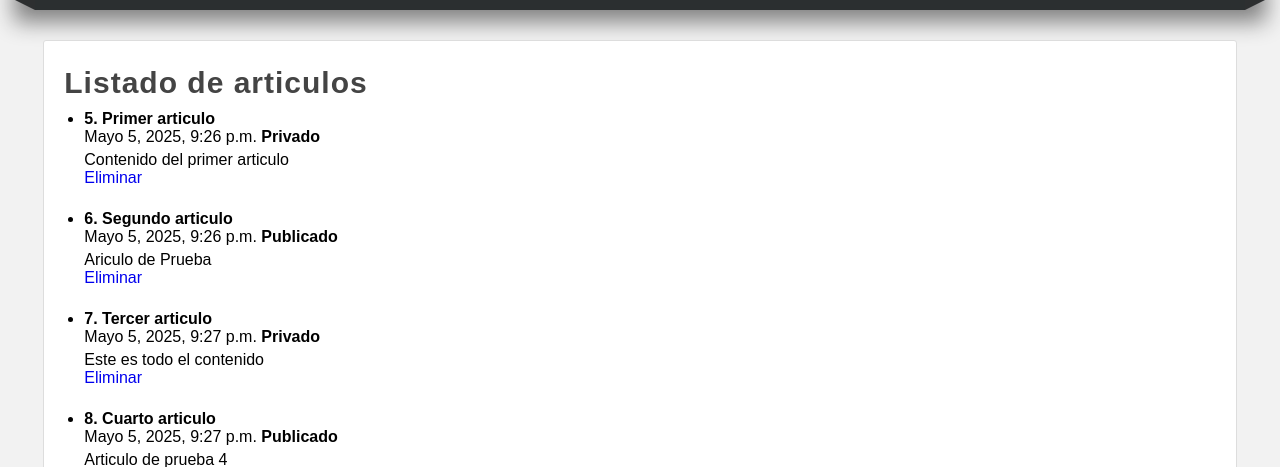
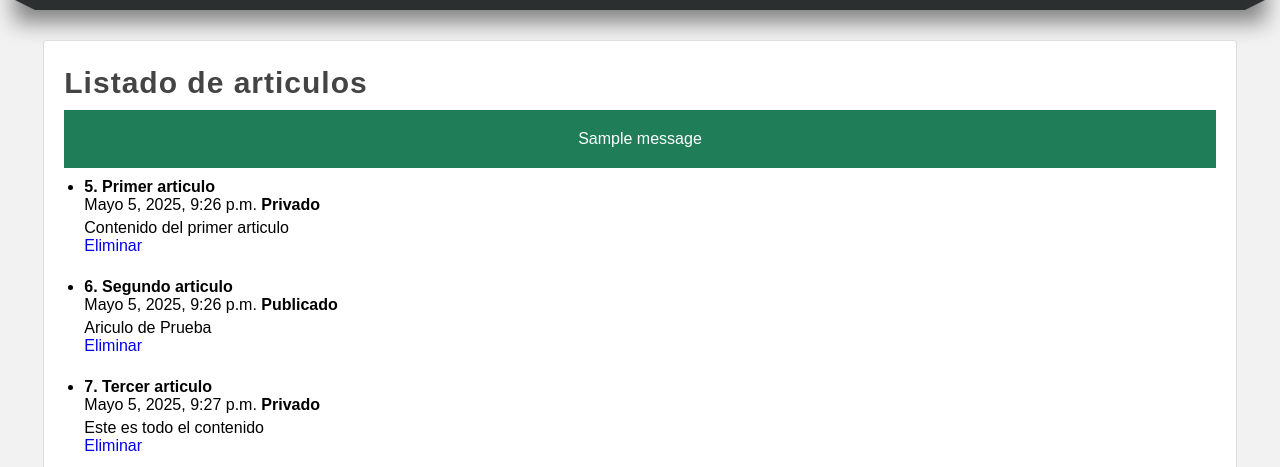
Before and after one commit to mayuelcuarto/master-python, a Django app: page /articulos in a window 1280 px wide. Shown: the part 182-649 px from the top of the page. Run offline with Django 3.2, Linux system fonts and the light colour scheme; data comes from the database, SQL or seed files in the repository; both versions use the stored data as it was after the commit; tables that the repository leaves empty hold one stand-in row (values such as "Sample post"); one stand-in notice (Sample message) is shown.

Commit message:
Implementacion de mensaje flash en creacion de articulo

```diff
--- a/22-django/AprendiendoDjango/miapp/forms.py
+++ b/22-django/AprendiendoDjango/miapp/forms.py
@@ -22,7 +22,7 @@ class FormArticle(forms.Form):
         label = "Contenido",
         widget = forms.Textarea,
         validators = [
-            validators.MaxLengthValidator(20, 'Te has pasado, has puesto mucho texto')
+            validators.MaxLengthValidator(50, 'Te has pasado, has puesto mucho texto')
         ]
     )
 
--- a/22-django/AprendiendoDjango/miapp/static/css/styles.css
+++ b/22-django/AprendiendoDjango/miapp/static/css/styles.css
@@ -183,6 +183,14 @@ nav ul li a:hover{
     box-shadow: 0px 0px 1px black;
 }
 
+.message{
+    padding: 20px;
+    background: #1f7e58;
+    color: white;
+    text-align: center;
+    margin-bottom: 10px;
+}
+
 .title{
     color: #444;
     letter-spacing: 1px;
--- a/22-django/AprendiendoDjango/miapp/templates/articulos.html
+++ b/22-django/AprendiendoDjango/miapp/templates/articulos.html
@@ -4,6 +4,15 @@
 
 {% block content %}
 <h1 class="title">Listado de articulos</h1>
+
+{% if messages %}
+    {% for message in messages %}
+        <div class="message">
+            {{message}}
+        </div>
+    {% endfor %}
+{% endif %}
+
     <ul>
     {% for articulo in articulos %}
         <li>
--- a/22-django/AprendiendoDjango/miapp/views.py
+++ b/22-django/AprendiendoDjango/miapp/views.py
@@ -2,6 +2,7 @@ from django.shortcuts import render, HttpResponse, redirect
 from miapp.models import Article
 from django.db.models import Q
 from miapp.forms import FormArticle
+from django.contrib import messages
 
 # Create your views here.
 # MVC = Modelo Vista Controlador -> Acciones (metodos)
@@ -132,6 +133,9 @@ def create_full_article(request):
 
             articulo.save()
 
+            # Crear mensaje flash (sesión que solo se muestra una vez)
+            messages.success(request, f'Has creado correctamente el artículo {articulo.id}')
+
             return redirect('articulos')
             # return HttpResponse(articulo.title + ' - ' + articulo.content + ' - ' + str(articulo.public))
     else:
```
Also changed, not shown: 22-django/AprendiendoDjango/db.sqlite3.
